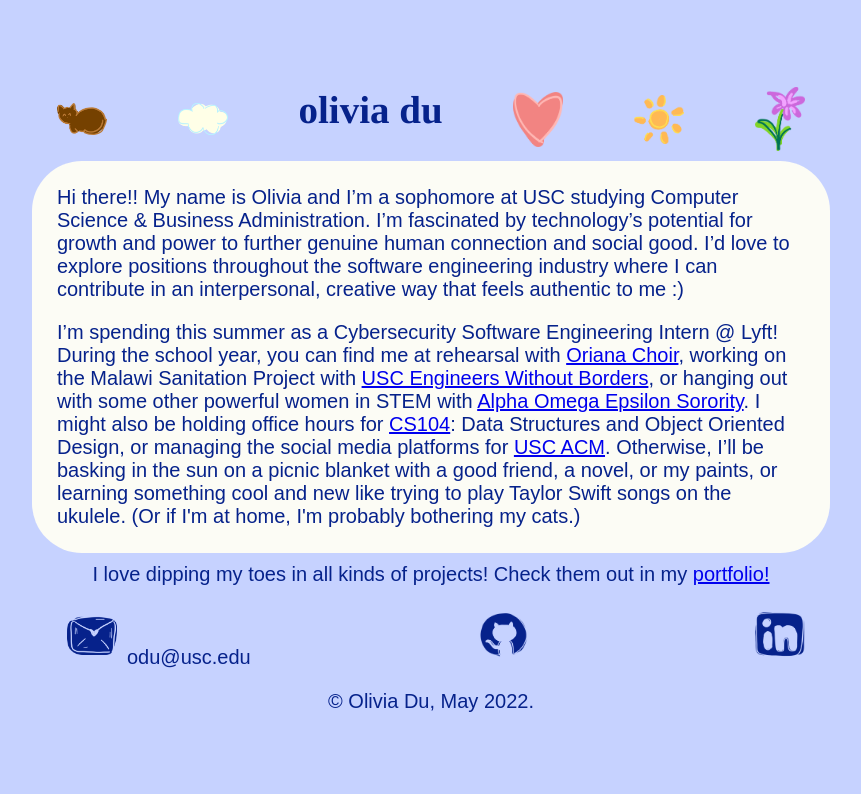
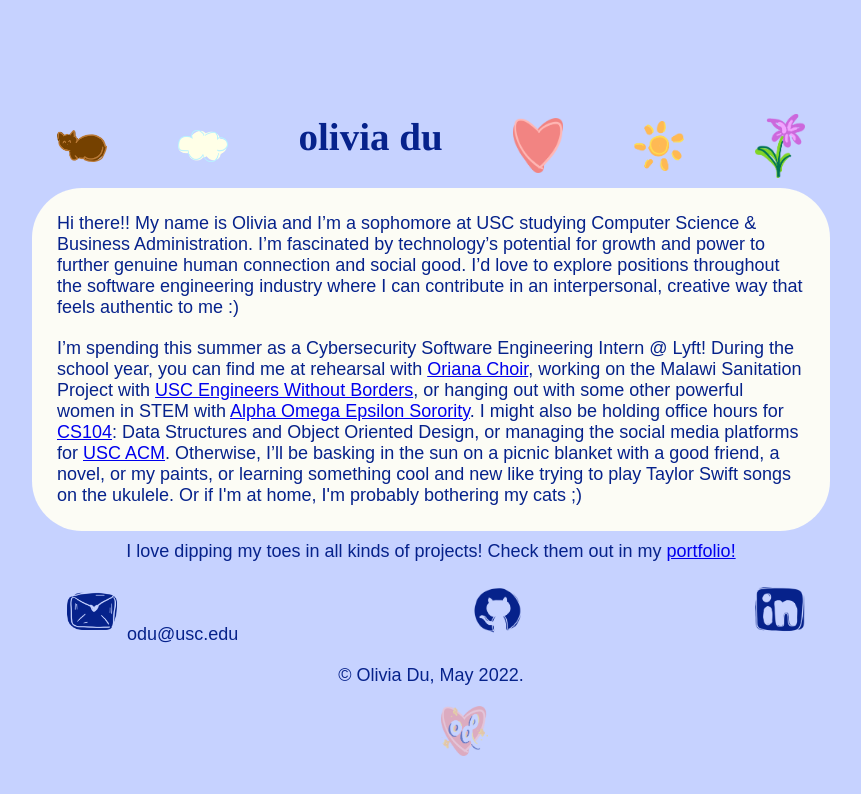
Before and after one commit to oliviaaduu/oliviaaduu.github.io, a React (Create React App) app: page / in a window 1280 px wide. Shown: the top 794 px of the page, without its empty margins (209-1070 px from the left). Built offline with nearby package versions, Linux system fonts and the light colour scheme.

Commit message:
add logo to page, resizable font, highlight color

```diff
--- a/src/App.js
+++ b/src/App.js
@@ -5,6 +5,7 @@ import About from './components/About';
 import Links from './components/Links';
 import Heading from './components/Heading';
 import Projects from './components/Projects';
+import Logo from "./components/Logo";
 
 function App() {
   return (
@@ -14,6 +15,7 @@ function App() {
       <Projects></Projects>
       <Links></Links>
       <p>© Olivia Du, May 2022.</p>
+      <Logo></Logo>
     </div>
   );
 }
--- a/src/components/About.js
+++ b/src/components/About.js
@@ -10,7 +10,7 @@ function About() {
           I might also be holding office hours for <a href={CSLINK}>CS104</a>: Data Structures and Object Oriented Design,
           or managing the social media platforms for <a href={ACMLINK}>USC ACM</a>.
           Otherwise, I’ll be basking in the sun on a picnic blanket with a good friend, a novel, or my paints, or learning something cool and new like trying to play Taylor Swift songs on the ukulele.
-          (Or if I'm at home, I'm probably bothering my cats.)
+          Or if I'm at home, I'm probably bothering my cats ;)
           </p>
       </div>
     );
--- /dev/null
+++ b/src/components/Logo.js
@@ -0,0 +1,14 @@
+import { EMAIL, GITHUBURL, LINKEDINURL } from '../constants';
+import Image from 'react';
+import '../styles/Logo.css';
+import logoImg from "../images/logo.png";
+
+function Logo() {
+  return (
+    <div className="Logo">
+        <img src={logoImg} id="logoimg"/>
+    </div>
+  );
+}
+
+export default Logo;
--- a/src/constants/index.js
+++ b/src/constants/index.js
@@ -8,6 +8,7 @@ export const COLORS = {
     LTBLUE: "#c6d2ffff",
     DRKBLUE: "#06228b",
     BKGRBEIGE: "#fcfcf5",
+    ORANGE: "ffb954",
 };
 
 export const INTRO = "Hi there!! My name is Olivia and I’m a sophomore at USC studying Computer Science & Business Administration. " +
--- a/src/styles/App.css
+++ b/src/styles/App.css
@@ -23,13 +23,18 @@ h2{
 
 p{
   font-family: Raleway, sans-serif;
-  font-size: 20px;
+  /* font-size: 20px; */
+  font-size: calc(2px + 2vmin);
   text-align: left;
   margin: 10px;
 }
 
 .App-link {
   color: #06228b;
+}
+
+a:hover {
+  color: #ffb954;
 }
 
 img{
--- /dev/null
+++ b/src/styles/Logo.css
@@ -0,0 +1,6 @@
+#logoimg{
+    height: 50px;
+    width: auto;
+    opacity: 0.5;
+    position: absolute;
+}
```
Also changed, not shown: src/images/logo.png (added).
